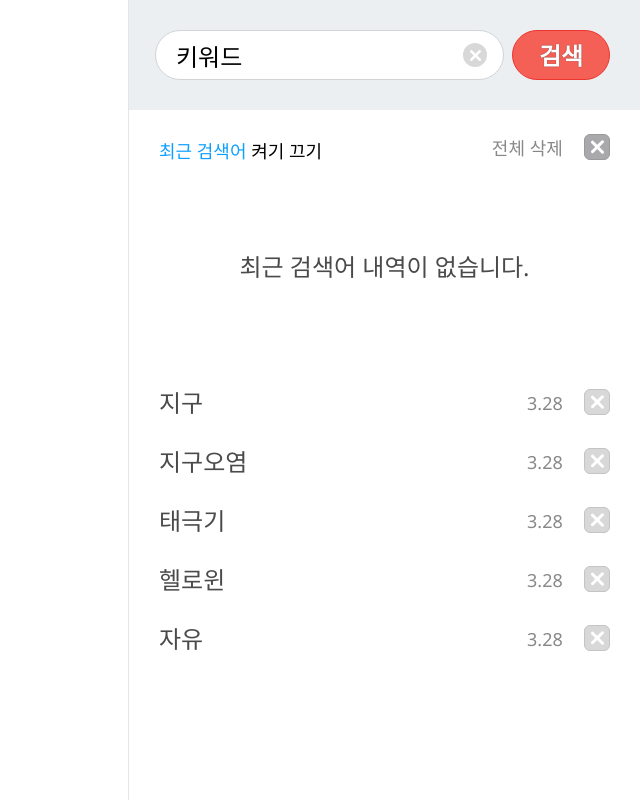
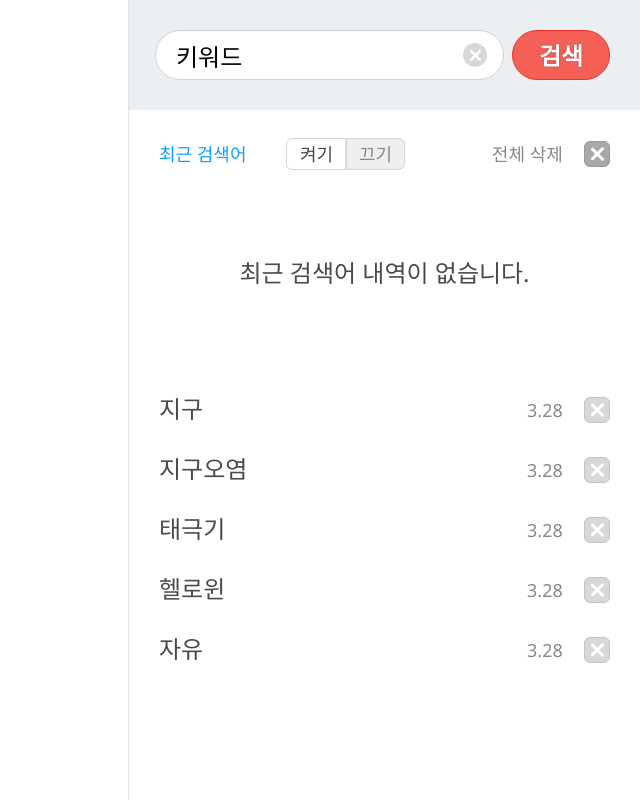
Before and after one commit to designens/kyowon-encyclopedia, a website: page public/html/24_main-recent_searches.html in a window 1280 px wide. Both pictures are taken after a click on the button "켜기". Shown: the whole page, without its empty margins (640-1280 px from the left). Drawn offline with nearby package versions, Linux system fonts and the light colour scheme.

Commit message:
추가 요청 사항 완료 / 2차 마크업 완료 업로드

```diff
--- a/markup/js/common.js
+++ b/markup/js/common.js
@@ -79,8 +79,24 @@
     var element     = $('#scrolling'),
           wrapper     = element.wrap('<div style="overflow: auto;">');
 
-          getCurrentFolder = function(scroll, width) {
-              return Math.ceil(width / scroll);
-          };
+    getCurrentFolder = function(scroll, width) {
+        return Math.ceil(width / scroll);
+    };
+
+    // 최근 검색어 버튼 제어
+    var $btnSearch = $('.btn-new-search button'),
+           btnOn = $('.btn-on'),
+           btnOff = $('.btn-off');
+
+    $btnSearch.click(function() {
+        if ( btnOn.hasClass('active') ) {
+            btnOn.removeClass('active');
+            btnOff.addClass('active');
+        } else {
+            btnOff.removeClass('active');
+            btnOn.addClass('active');
+        }
+    });
+
 
 })(window, document, window.jQuery);
--- a/markup/sass/layout/_layout.scss
+++ b/markup/sass/layout/_layout.scss
@@ -142,16 +142,48 @@
         @extend %clearfix;
         padding: 28px 30px 0 30px;
         .btn-new-search {
-            font-size: rem(18px);
-            color: #0f9fff;
+            span {
+                float: left;
+                font-size: rem(18px);
+                color: #0f9fff;
+                line-height: 32px;
+            }
+            [class^="btn-"] {
+                float: left;
+                width: 60px;
+                height: 32px;
+                font-size: 18px;
+                color: #4a4a4a;
+                border: 1px solid #d8d8d8;
+                &.active {
+                    color: #888;
+                    background: #efefef;
+                }
+            }
+            .btn-on {
+                margin-left: 40px;
+                border-top-left-radius: 6px;
+                border-bottom-left-radius: 6px;
+                &.active {
+                     box-shadow: -1px 0 2px 0 hsla(0, 0%, 0%, 0.1) inset;
+                }
+            }
+
+            .btn-off {
+                margin-left: -1px;
+                border-top-right-radius: 6px;
+                border-bottom-right-radius: 6px;
+                &.active {
+                     box-shadow: 1px 0 2px 0 hsla(0, 0%, 0%, 0.1) inset;
+                }
+            }
         }
         .delete-area {
-            margin-top: -5px;
             span {
                 font-size: rem(18px);
                 color: #888;
-                height: 26px;
-                line-height: 26px;
+                height: 32px;
+                line-height: 32px;
                 vertical-align: 5px;
             }
             .btn-delete {
@@ -162,6 +194,7 @@
                 background: #a9a9ab;
                 border: 1px solid #9a999b;
                 vertical-align: text-top;
+                margin-top: 1px;
                 margin-left: 15px;
                 &:before {
                     display: inline-block;
--- a/public/assets/js/common.js
+++ b/public/assets/js/common.js
@@ -79,8 +79,24 @@
     var element     = $('#scrolling'),
           wrapper     = element.wrap('<div style="overflow: auto;">');
 
-          getCurrentFolder = function(scroll, width) {
-              return Math.ceil(width / scroll);
-          };
+    getCurrentFolder = function(scroll, width) {
+        return Math.ceil(width / scroll);
+    };
+
+    // 최근 검색어 버튼 제어
+    var $btnSearch = $('.btn-new-search button'),
+           btnOn = $('.btn-on'),
+           btnOff = $('.btn-off');
+
+    $btnSearch.click(function() {
+        if ( btnOn.hasClass('active') ) {
+            btnOn.removeClass('active');
+            btnOff.addClass('active');
+        } else {
+            btnOff.removeClass('active');
+            btnOn.addClass('active');
+        }
+    });
+
 
 })(window, document, window.jQuery);
--- a/public/html/24_main-recent_searches.html
+++ b/public/html/24_main-recent_searches.html
@@ -43,7 +43,8 @@
         <div class="keyword-btn-set">
             <div class="btn-new-search fl">
                 <span>최근 검색어</span>
-                <button class="btn-on">켜기</button>
+                <!-- 선택된 버튼에 class="active" 삽입 -->
+                <button class="btn-on active">켜기</button>
                 <button class="btn-off">끄기</button>
             </div>
             <div class="delete-area fr">
```
Also changed, not shown: markup/html/24_main-recent_searches.html (+2 -1 lines), markup/index.html (+1 -1 lines), public/index.html (+1 -1 lines), public/assets/css/style.css, 1 other file.
